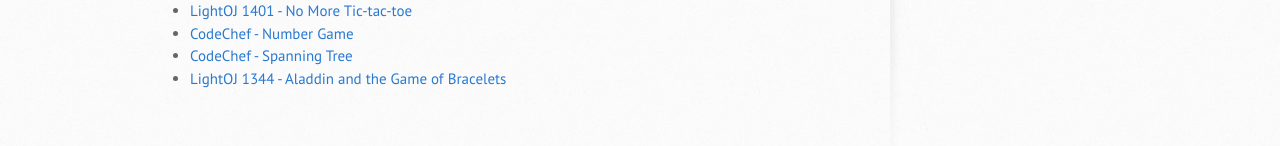
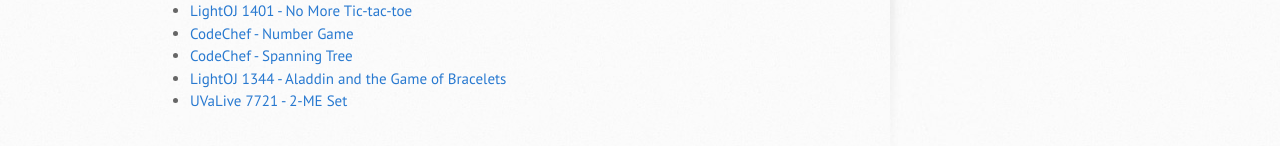
Before and after one commit to rebornplusplus/rebornplusplus.github.io, a Jekyll site: the page built from codir/index.md, in a window 1280 px wide. Shown: the part 585-731 px from the top of the page. Built offline with Jekyll 4.4.1, drawn with Linux system fonts in a browser that asks for light colours; some web fonts are replaced; our own code applies the rules of GitHub Pages for plain Markdown files.

Commit message:
Update index.md

```diff
--- a/codir/index.md
+++ b/codir/index.md
@@ -20,3 +20,4 @@
 * [CodeChef - Number Game](./cc-numbgame)
 * [CodeChef - Spanning Tree](./cc-spantree)
 * [LightOJ 1344 - Aladdin and the Game of Bracelets](./lo-1344-aladdin-and-the-game-of-bracelets)
+* [UVaLive 7721 - 2-ME Set](./uvalive-7721-2-me-set)
```
